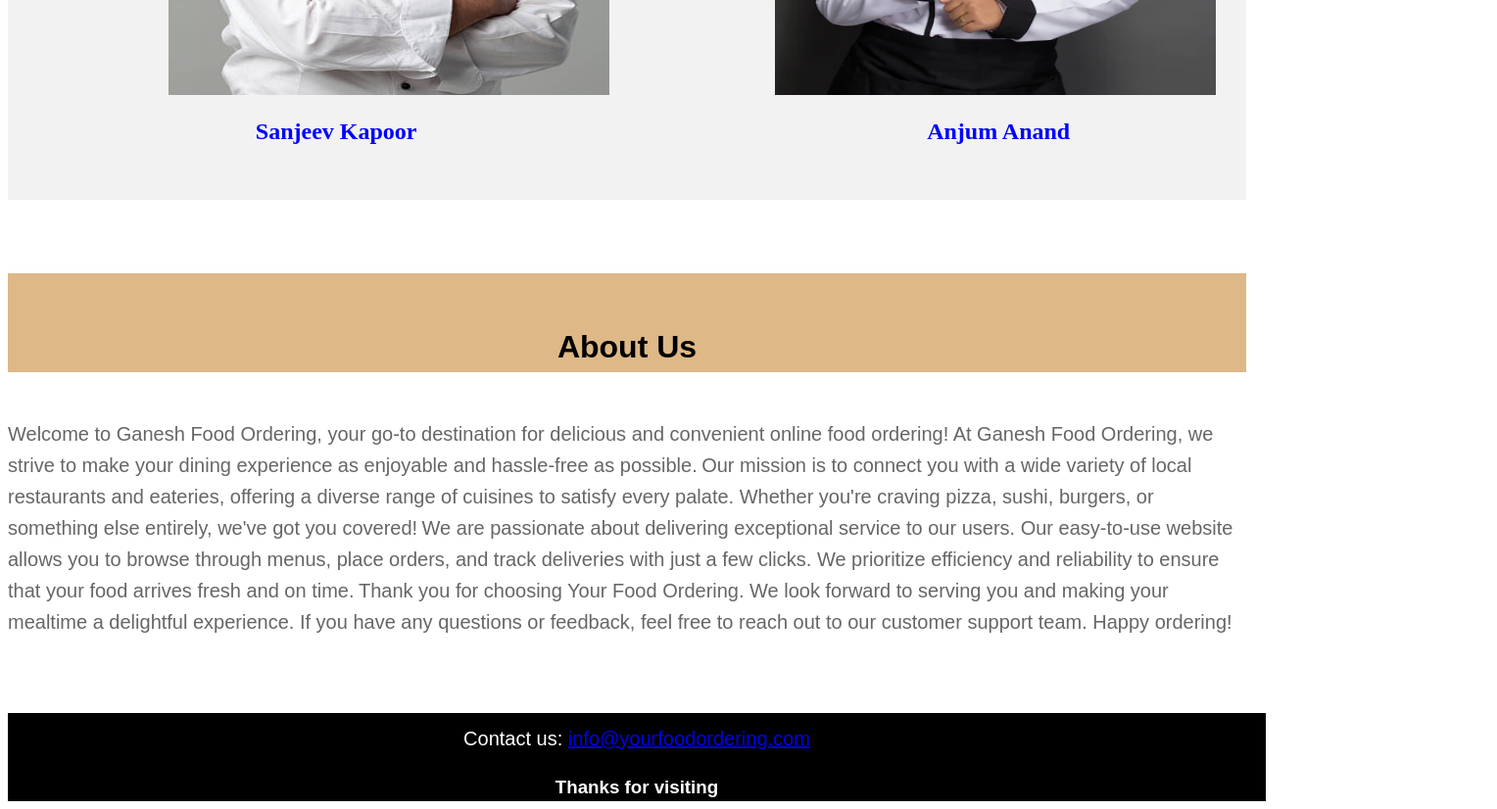
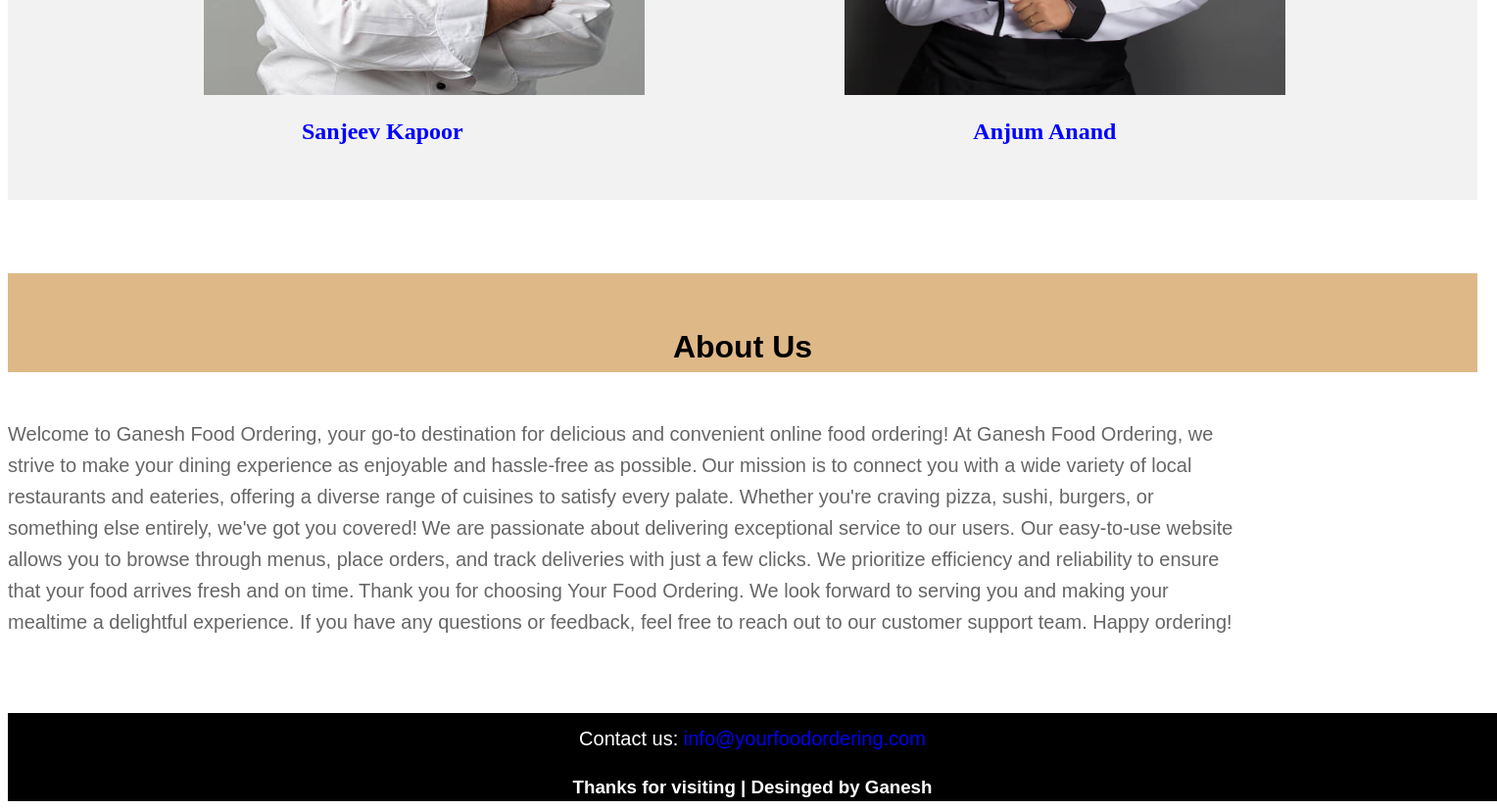
Before and after one commit to nagaganesh15/food-ordering, a plain HTML site: page index.html in a window 1280 px wide. Shown: the part 3240-4066 px from the top of the page at 98% size, 1528 px wide, since content can reach past the window. Drawn offline with Linux system fonts and the light colour scheme.

Commit message:
Update index.html

```diff
--- a/index.html
+++ b/index.html
@@ -4,11 +4,11 @@
         <title>Ganesh-Food Ordering</title>
         <style>
             #lar{
-                width: 100%;
+                width: 1500;
                 height: 70%;
             }
             #chef1{
-                padding-left: 13%;
+                padding-left: 200;
                 height: 500px;
                 width: 450px;
             }
@@ -22,7 +22,6 @@
                 display: inline;
             }
             h1{
-                /* color: magenta; */
                 padding-top: 50px;
                 text-align: center;
             }
@@ -33,9 +32,6 @@
                 padding-left: 20%;
                 color: blue;
             }
-            /* body{
-                background-color:peachpuff;
-            } */
             label{
                 font-size: 25px;
                 padding-right: 120px;
@@ -44,42 +40,36 @@
                 background-color: cyan;
                 font-size: 20px;
                 padding:10px;
+                cursor:pointer;
             }
-            /* #abo{
-                padding-bottom: 5%;
-            } */
             #hea{
                 background-color: burlywood;
-            padding: px;
-            width: 100%;
+            width: 1500;
             }
             footer{
-                /* text-align: center; */
                 height: 70px;
             background-color: black;
             padding: 10px;
-            width: 100%;
+            width: 1500;
             color: white;
             }
             header{
-                /* text-align: center; */
             background-color: #f2f2f2;
             margin: 0px;
-            /* padding-top: 10%; */
-            width: 100%;
+            width: 1500;
             }
             #abou {
-                /* padding-top: 115%; */
                 font-family: Arial, sans-serif;
                 line-height: 1.6;
-                /* background-color: cyan; */
-                /* margin: 20px; */
             }
             #co {
                 background-color:burlywood;
             }
             #co1 {
                 color: #666;
+            }
+            a{
+                text-decoration: none;
             }
         </style>
     </head>
@@ -95,7 +85,6 @@
         <br>
         <br>
         <br>
-                    <!-- <h2 style="padding-top: 285px;">Burger</h2> -->
         <div id="abo">
 
             <header>
@@ -132,8 +121,8 @@
             <br>
             <br>
             <footer>
-                <center><p>Contact us: <a href="mailto:info@ganeshfoodordering.com">info@yourfoodordering.com</a></p><br>
-                <h3>Thanks for visiting</h3></center>
+                <center><p>Contact us: <a href="#">info@yourfoodordering.com</a></p><br>
+                <h3>Thanks for visiting | Desinged by Ganesh</h3></center>
             </footer>
         </div>
         <script>
@@ -198,25 +187,25 @@
                 window.location.href='f1.html?v=' + v;
             }
             let ar=[
-                {img:"url(a.jpeg)",top:"120%",right:"58%",click:"f1()",position:"center",price:"100"},
-                {img:"url(b.jpeg)",top:"120%",right:"25%",click:"f2()",position:"center",price:"120"},
-                {img:"url(c.jpeg)",top:"120%",right:"-8%",click:"f3()",position:"center",price:"50"},
-                {img:"url(d.jpg)",top:"185%",right:"58%",click:"f4()",position:"center",price:"80"},
-                {img:"url(e.jpg)",top:"185%",right:"25%",click:"f5()",position:"center",price:"70"},
-                {img:"url(f.jpg)",top:"185%",right:"-8%",click:"f6()",position:"center",price:"90"},
-                {img:"url(g.jpeg)",top:"250%",right:"58%",click:"f7()",position:"center",price:"30"},
-                {img:"url(h.jpg)",top:"250%",right:"25%",click:"f8()",position:"center",price:"300"},
-                {img:"url(i.webp)",top:"250%",right:"-8%",click:"f9()",position:"center",price:"30"},
-                {img:"url(j.jpg)",top:"315%",right:"58%",click:"f10()",position:"center",price:"50"},
-                {img:"url(k.jpeg)",top:"315%",right:"25%",click:"f11()",position:"center",price:"150"},
-                {img:"url(l.jpeg)",top:"315%",right:"-8%",click:"f12()",position:"center",price:"60"}
+                {img:"url(a.jpeg)",top:"870",right:"250",click:"f1()",position:"center",price:"100"},
+                {img:"url(b.jpeg)",top:"870",right:"725",click:"f2()",position:"center",price:"120"},
+                {img:"url(c.jpeg)",top:"870",right:"1200",click:"f3()",position:"center",price:"50"},
+                {img:"url(d.jpg)",top:"1340",right:"250",click:"f4()",position:"center",price:"80"},
+                {img:"url(e.jpg)",top:"1340",right:"725",click:"f5()",position:"center",price:"70"},
+                {img:"url(f.jpg)",top:"1340",right:"1200",click:"f6()",position:"center",price:"90"},
+                {img:"url(g.jpeg)",top:"1820",right:"250",click:"f7()",position:"center",price:"30"},
+                {img:"url(h.jpg)",top:"1820",right:"725",click:"f8()",position:"center",price:"300"},
+                {img:"url(i.webp)",top:"1820",right:"1200",click:"f9()",position:"center",price:"30"},
+                {img:"url(j.jpg)",top:"2290",right:"250",click:"f10()",position:"center",price:"50"},
+                {img:"url(k.jpeg)",top:"2290",right:"725",click:"f11()",position:"center",price:"150"},
+                {img:"url(l.jpeg)",top:"2290",right:"1200",click:"f12()",position:"center",price:"60"}
 
             ]
 
             var p="";
             for(let i=0;i<ar.length;i++)
             {
-            p+='<div style="padding-top: 330px;width:400;height:400px;background-image:'+ar[i].img+';background-size: cover;background-repeat: no-repeat;background-position:'+ar[i].position+';top:'+ar[i].top+';right:'+ar[i].right+';  position:absolute;transform:translate(-50%,-50%);box-sizing:border-box;border-radius:10px;text-align:center;line-height:20px;"><label style="font-size: 25px;padding-right: 120px;color:yellow">price:'+ar[i].price+'</label><input type="button" value="place order" id="button" onclick="'+ar[i].click+'"></div>'
+            p+='<div style="padding-top: 330px;width:400;height:400px;background-image:'+ar[i].img+';background-size: cover;background-repeat: no-repeat;background-position:'+ar[i].position+';top:'+ar[i].top+';left:'+ar[i].right+';  position:absolute;transform:translate(-50%,-50%);box-sizing:border-box;border-radius:10px;text-align:center;line-height:20px;"><label style="font-size: 25px;padding-right: 120px;color:yellow">price:'+ar[i].price+'</label><input type="button" value="place order" id="button" onclick="'+ar[i].click+'"></div>'
             }
             document.getElementById("msg").innerHTML=p;
             let br=[
```
